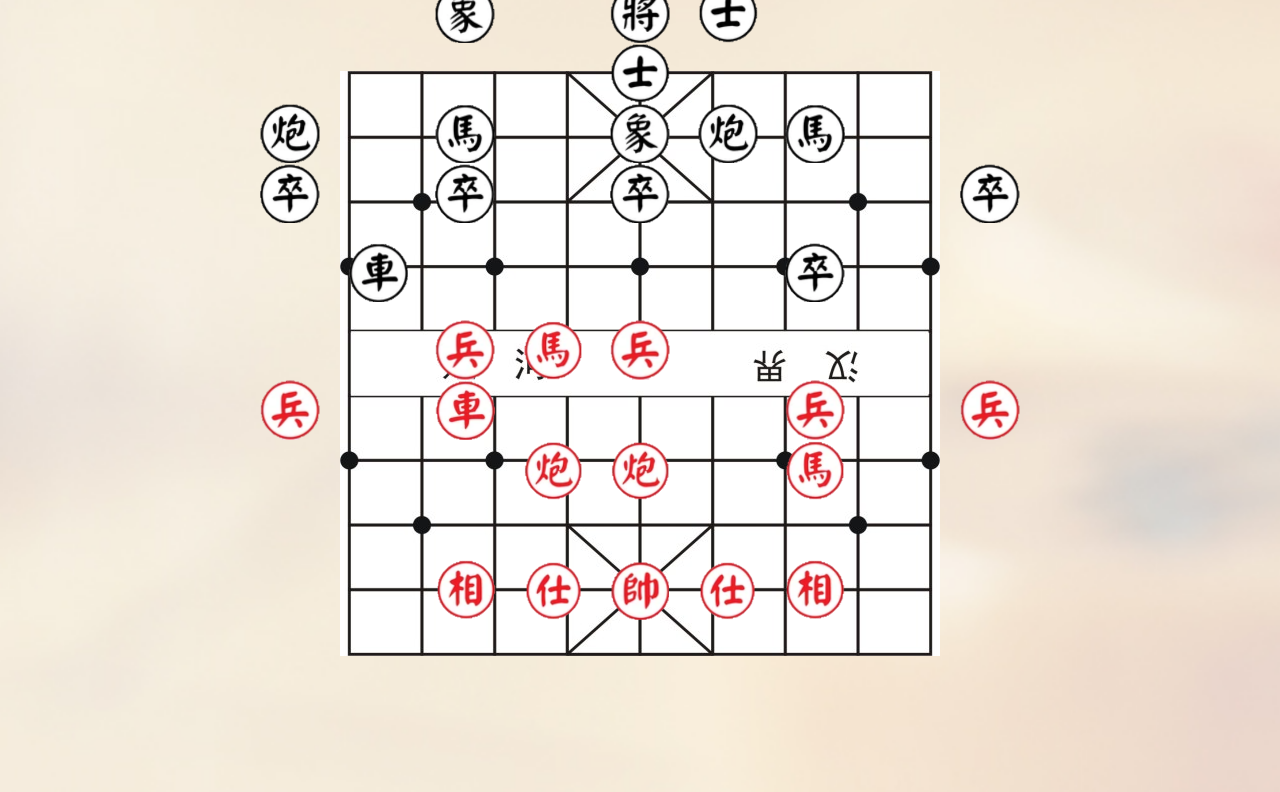
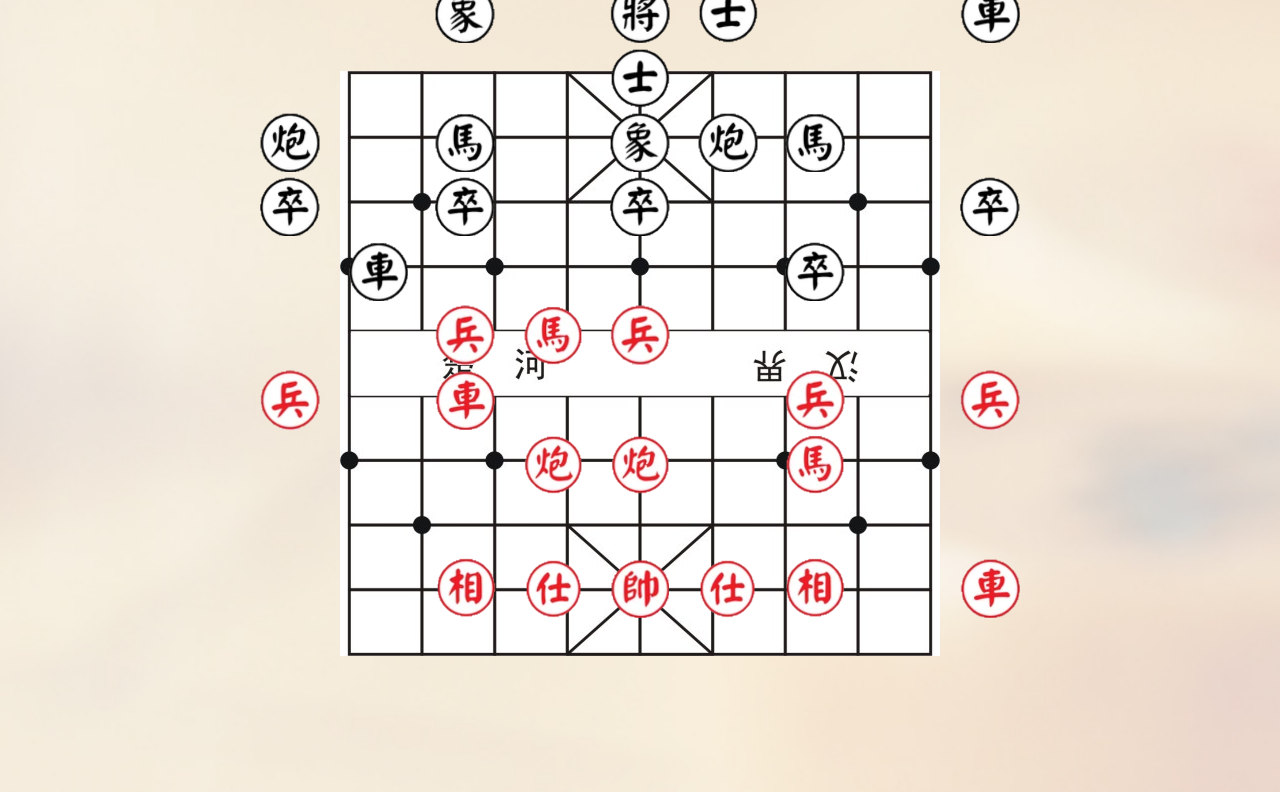
Before and after one commit to Etitg-liau/Assignment-1-Chinese-Chess-Website, a plain HTML site: page index.html in a window 1280 px wide. Shown: the part 144-936 px from the top of the page. Drawn offline with Linux system fonts and the light colour scheme; a web font is replaced by a local one.

Commit message:
Menu update and image changes

```diff
--- a/css/play.css
+++ b/css/play.css
@@ -1,5 +1,6 @@
 .playbg{
   background-color: tomato;
+  border: 2px solid black;
 }
 .row, .sq {
   box-sizing: border-box;
--- a/index.html
+++ b/index.html
@@ -67,90 +67,88 @@
                 <div class="row1">
                     <img src = "Images/blank piece.png" width="60px" height = "60px">
                     <img src = "Images/blank piece.png" width="60px" height = "60px">
-                    <img src = "Images/black elephant.png" width="60px" height = "60px">
+                    <a href="#puzzle"><img src = "Images/black elephant.png" width="60px" height = "60px" class="blackpiece"></a>
                     <img src = "Images/blank piece.png" width="60px" height = "60px">
-                    <img src="Images/black king.png" width="60px" height = "60px">
-                    <img src = "Images/black shi.png" width="60px" height = "60px">
+                    <a href="#About"><img src="Images/black king.png" width="60px" height = "60px" class="blackpiece"></a>
+                    <a href="html/signup.html"><img src = "Images/black shi.png" width="60px" height = "60px" class="blackpiece"></a>
                     <img src = "Images/blank piece.png" width="60px" height = "60px">
                     <img src = "Images/blank piece.png" width="60px" height = "60px">
-                    <img src = "Images/blank piece.png" width="60px" height = "60px">
+                    <a href="#livegame"><img src = "Images/black car.png" width="60px" height = "60px" class="blackpiece"></a>
                 </div>
                 <div class="row2">
                     <img src = "Images/blank piece.png" width="60px" height = "60px">
                     <img src = "Images/blank piece.png" width="60px" height = "60px">
                     <img src = "Images/blank piece.png" width="60px" height = "60px">
                     <img src = "Images/blank piece.png" width="60px" height = "60px">
-                    <img src = "Images/black shi.png" width="60px" height = "60px">
+                    <a href="html/signup.html"><img src = "Images/black shi.png" width="60px" height = "60px" class="blackpiece"></a>
                     <img src = "Images/blank piece.png" width="60px" height = "60px">
                     <img src = "Images/blank piece.png" width="60px" height = "60px">
                     <img src = "Images/blank piece.png" width="60px" height = "60px">
                     <img src = "Images/blank piece.png" width="60px" height = "60px">
                 </div>
                 <div class="row3">
-                    <img src = "Images/black cannon.png" width="60px" height = "60px">
+                    <a href="#tournament"><img src = "Images/black cannon.png" width="60px" height = "60px" class="blackpiece"></a>
                     <img src = "Images/blank piece.png" width="60px" height = "60px">
-                    <img src = "Images/black ma.png" width="60px" height = "60px">
+                    <a href="html/signup.html#socials"><img src="Images/black ma.png" width="60px" height = "60px" class="blackpiece"></a>
                     <img src = "Images/blank piece.png" width="60px" height = "60px">
-                    <img src="Images/black elephant.png" width="60px" height = "60px">
-                    <img src = "Images/black cannon.png" width="60px" height = "60px">
-                    <img src = "Images/black ma.png" width="60px" height = "60px">
+                    <a href="#puzzle"><img src="Images/black elephant.png" width="60px" height = "60px" class="blackpiece"></a>
+                    <a href="#tournament"><img src = "Images/black cannon.png" width="60px" height = "60px" class="blackpiece"></a>
+                    <a href="html/signup.html#socials"><img src = "Images/black ma.png" width="60px" height = "60px" class="blackpiece"></a>
                     <img src="Images/blank piece.png" width="60px" height = "60px">
                     <img src = "Images/blank piece.png" width="60px" height = "60px">
                 </div>
                 <div class="row4">
-                    <img src="Images/black pawn.png" width="60px" height = "60px">
+                    <a href="html/beginner.html"><img src="Images/black pawn.png" width="60px" height = "60px" class="blackpiece"></a>
                     <img src = "Images/blank piece.png" width="60px" height = "60px">
-                    <img src="Images/black pawn.png" width="60px" height = "60px">
+                    <a href="html/beginner.html"><img src="Images/black pawn.png" width="60px" height = "60px" class="blackpiece"></a>
                     <img src = "Images/blank piece.png" width="60px" height = "60px">
-                    <img src="Images/black pawn.png" width="60px" height = "60px">
+                    <a href="html/beginner.html"><img src="Images/black pawn.png" width="60px" height = "60px" class="blackpiece"></a>
                     <img src = "Images/blank piece.png" width="60px" height = "60px">
                     <img src="Images/blank piece.png" width="60px" height = "60px">
                     <img src = "Images/blank piece.png" width="60px" height = "60px">
-                    <img src="Images/black pawn.png" width="60px" height = "60px">
+                    <a href="html/beginner.html"><img src="Images/black pawn.png" width="60px" height = "60px" class="blackpiece"></a>
                 </div>
-                <br>
                 <div class="row5">
                     <img src="Images/blank piece.png" width="60px" height = "60px">
-                    <img src = "Images/black car.png" width="60px" height = "60px">
+                    <a href="#livegame"><img src="Images/black car.png" width="60px" height = "60px" class="blackpiece"></a>
                     <img src = "Images/blank piece.png" width="60px" height = "60px">
                     <img src = "Images/blank piece.png" width="60px" height = "60px">
                     <img src="Images/blank piece.png" width="60px" height = "60px">
                     <img src = "Images/blank piece.png" width="60px" height = "60px">
-                    <img src = "Images/black pawn.png" width="60px" height = "60px">
+                    <a href="html/beginner.html"><img src = "Images/black pawn.png" width="60px" height = "60px" class="blackpiece"></a>
                     <img src="Images/blank piece.png" width="60px" height = "60px">
                     <img src = "Images/blank piece.png" width="60px" height = "60px">
                 </div>
-                <br>
                 <div class="row-5">
                     <img src="Images/blank piece.png" width="60px" height = "60px">
                     <img src = "Images/blank piece.png" width="60px" height = "60px">
-                    <img src = "Images/red pawn.png" width="60px" height = "60px">
-                    <img src = "Images/red ma.png" width="60px" height = "60px">
-                    <img src="Images/red pawn.png" width="60px" height = "60px">
+                    <a href="html/beginner.html"><img src = "Images/red pawn.png" width="60px" height = "60px" class="redpiece"></a>
+                    <a href="html/signup.html#socials"><img src = "Images/red ma.png" width="60px" height = "60px" class="redpiece"></a>
+                    <a href="html/beginner.html"><img src="Images/red pawn.png" width="60px" height = "60px" class="redpiece"></a>
                     <img src = "Images/blank piece.png" width="60px" height = "60px">
                     <img src = "Images/blank piece.png" width="60px" height = "60px">
                     <img src="Images/blank piece.png" width="60px" height = "60px">
                     <img src = "Images/blank piece.png" width="60px" height = "60px">
                 </div>
                 <div class="row-4">
-                    <img src="Images/red pawn.png" width="60px" height = "60px">
+                    <a href="html/beginner.html"><img src="Images/red pawn.png" width="60px" height = "60px" class="redpiece"></a>
                     <img src = "Images/blank piece.png" width="60px" height = "60px">
-                    <img src="Images/red car.png" width="60px" height = "60px">
+                    <a href="#livegame"><img src="Images/red car.png" width="60px" height = "60px" class="redpiece"></a>
                     <img src = "Images/blank piece.png" width="60px" height = "60px">
                     <img src="Images/blank piece.png" width="60px" height = "60px">
                     <img src = "Images/blank piece.png" width="60px" height = "60px">
-                    <img src="Images/red pawn.png" width="60px" height = "60px">
+                    <a href="html/beginner.html"><img src="Images/red pawn.png" width="60px" height = "60px" class="redpiece"></a>
                     <img src = "Images/blank piece.png" width="60px" height = "60px">
-                    <img src="Images/red pawn.png" width="60px" height = "60px">
+                    <a href="html/beginner.html"><img src="Images/red pawn.png" width="60px" height = "60px" class="redpiece"></a>
                 </div>
                 <div class="row-3">
                     <img src="Images/blank piece.png" width="60px" height = "60px">
                     <img src = "Images/blank piece.png" width="60px" height = "60px">
                     <img src = "Images/blank piece.png" width="60px" height = "60px">
-                    <img src = "Images/red cannon.png" width="60px" height = "60px">
-                    <img src = "Images/red cannon.png" width="60px" height = "60px">
+                    <a href="#tournament"><img src = "Images/red cannon.png" width="60px" height = "60px" class="redpiece"></a>
+                    <a href="#tournament"><img src = "Images/red cannon.png" width="60px" height = "60px" class="redpiece"></a>
                     <img src = "Images/blank piece.png" width="60px" height = "60px">
-                    <img src = "Images/red ma.png" width="60px" height = "60px">
+                    <a href="html/signup.html#socials"><img src = "Images/red ma.png" width="60px" height = "60px" class="redpiece"></a>
                     <img src="Images/blank piece.png" width="60px" height = "60px">
                     <img src = "Images/blank piece.png" width="60px" height = "60px">
                 </div>
@@ -168,17 +166,15 @@
                 <div class="row-1">
                     <img src = "Images/blank piece.png" width="60px" height = "60px">
                     <img src = "Images/blank piece.png" width="60px" height = "60px">
-                    <img src = "Images/red elephant.png" width="60px" height = "60px">
-                    <img src = "Images/red shi.png" width="60px" height = "60px">
-                    <img src="Images/red jiang.png" width="58px" height = "58px">
-                    <img src = "Images/red shi.png" width="60px" height = "60px">
-                    <img src = "Images/red elephant.png" width="60px" height = "60px">
+                    <a href="#puzzle"><img src = "Images/red elephant.png" width="60px" height = "60px" class="redpiece"></a>
+                    <a href="html/signup.html"><img src = "Images/red shi.png" width="60px" height = "60px" class="redpiece"></a>
+                    <a href="#About"><img src="Images/red jiang.png" width="58px" height = "58px" class="redpiece"></a>
+                    <a href="html/signup.html"><img src = "Images/red shi.png" width="60px" height = "60px" class="redpiece"></a>
+                    <a href="#puzzle"><img src = "Images/red elephant.png" width="60px" height = "60px" class="redpiece"></a>
                     <img src = "Images/blank piece.png" width="60px" height = "60px">
-                    <img src = "Images/blank piece.png" width="60px" height = "60px">
+                    <a href="#livegame"><img src = "Images/red car.png" width="60px" height = "60px" class="redpiece"></div></a>
                 </div>
             </div>
-        <br>
-        </div>
         <br><br><br><br>
         <div class="aboutsection">
             <div class="sectionhead">
@@ -231,11 +227,11 @@
         </div>
         <br><br><br><br>
         <div class="playdiv">
-            <a href="html/play.html"><button class="play">Play Chinese Chess Now!</button></a>
+            <a href="html/play.html"><button class="play" id="livegame">Play Chinese Chess Now!</button></a>
         </div>
         <br><br><br>
         <div class="sectionhead">
-            <u><h2> Puzzles: </h2></u>
+            <u><h2 id="puzzle"> Puzzles: </h2></u>
         </div>
         <br><br>
         <!-- SHIFTING PDF -->
@@ -272,7 +268,7 @@
         <br><br><br><br><br>
         <div class="tournamentsection">
             <div class="sectionhead">
-                <u><h2>Tournaments:</h2></u>
+                <u><h2 id="tournament">Tournaments:</h2></u>
             </div>
             <div class="compsection">
                 <h1>Competitions in 2022</h1>
```
Also changed, not shown: css/style.css (+8 -2 lines), html/signup.html (+2 -2 lines), Images/Gmail.png, Images/Instagram.PNG.
